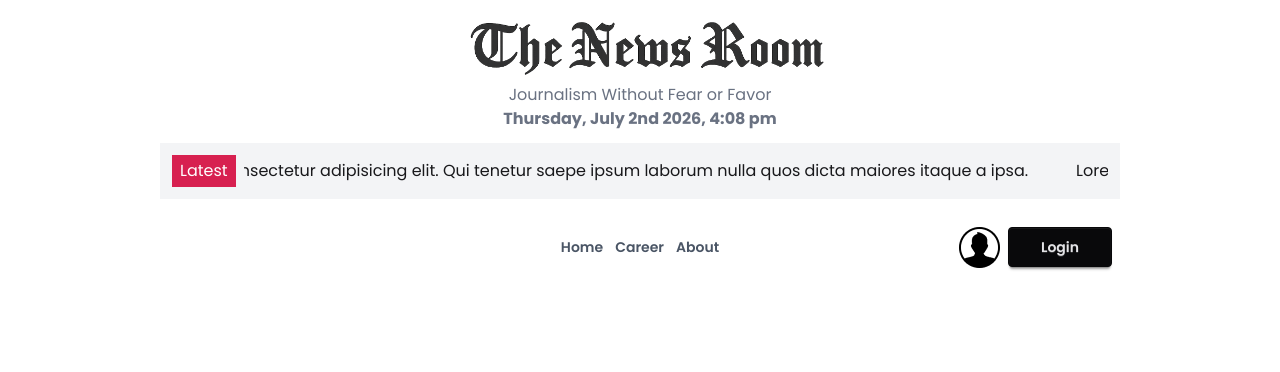
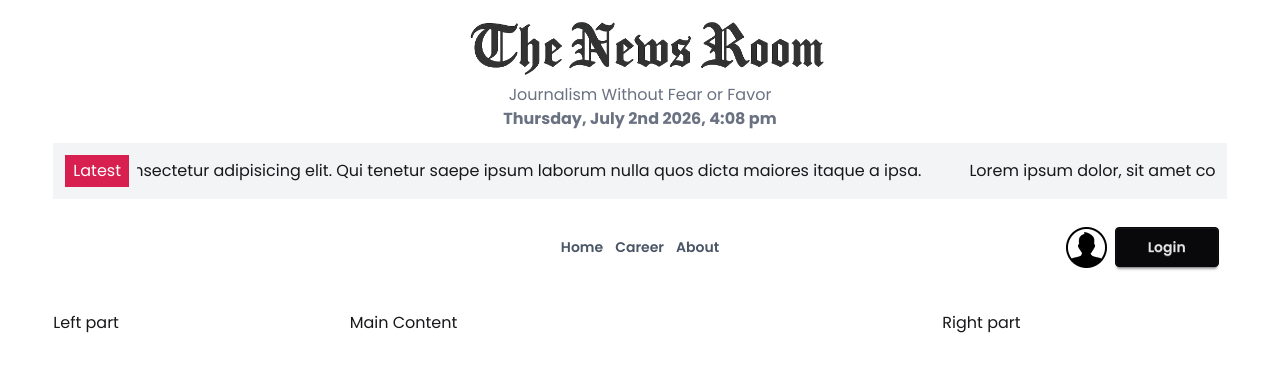
Before and after one commit to rafiulhasan1/The-News-Room, a React (Vite) app: page / in a window 1280 px wide. Shown: the top 372 px of the page. Built offline with nearby package versions, Linux system fonts and the light colour scheme.

Commit message:
complate main part structure

```diff
--- a/src/Components/Navber.jsx
+++ b/src/Components/Navber.jsx
@@ -13,8 +13,9 @@ const Navber = () => {
                         <ul
                             tabIndex="-1"
                             className="menu menu-sm dropdown-content bg-base-100 rounded-box z-1 mt-3 w-52 p-2 shadow">
-                            <li><a>Item 1</a></li>
-                            <li><a>Item 3</a></li>
+                            <Link to="/">Home</Link>
+                            <Link to="/career">Career</Link>
+                            <Link to="/about">About</Link>
                         </ul>
                     </div>
                     <a className="btn btn-ghost text-xl"></a>
--- a/src/Layouts/HomeLayout.jsx
+++ b/src/Layouts/HomeLayout.jsx
@@ -7,14 +7,18 @@ const HomeLayout = () => {
         <div className="font-poppins">
             <header>
                 <Home></Home>
-                <section className="w-9/12 mx-auto">
+                <section className="w-11/12 mx-auto">
                     <LatestNews/>
                 </section>
             </header>
-            <nav className="w-9/12 mx-auto mt-4">
+            <nav className="w-11/12 mx-auto mt-4">
                 <Navber/>
             </nav>
-            <main></main>
+            <main className="w-11/12 mx-auto grid grid-cols-12 gap-3 mt-8">
+                <aside className="col-span-3">Left part</aside>
+                <section className="col-span-6">Main Content</section>
+                <aside className="col-span-3">Right part</aside>
+            </main>
         </div>
     );
 };
```
